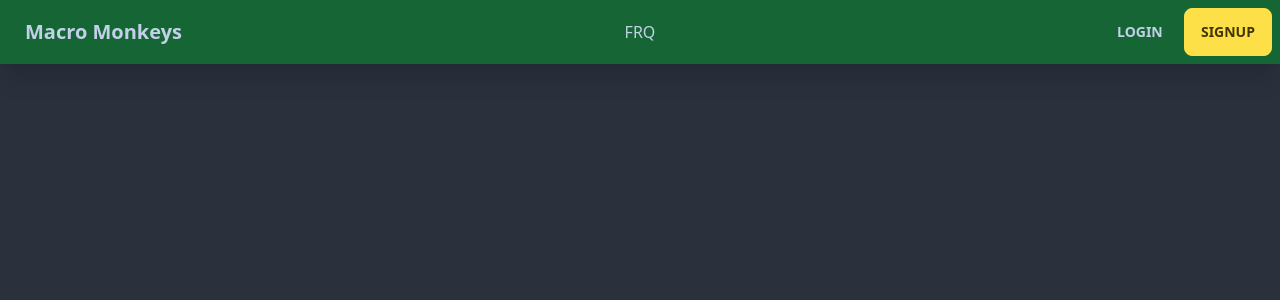
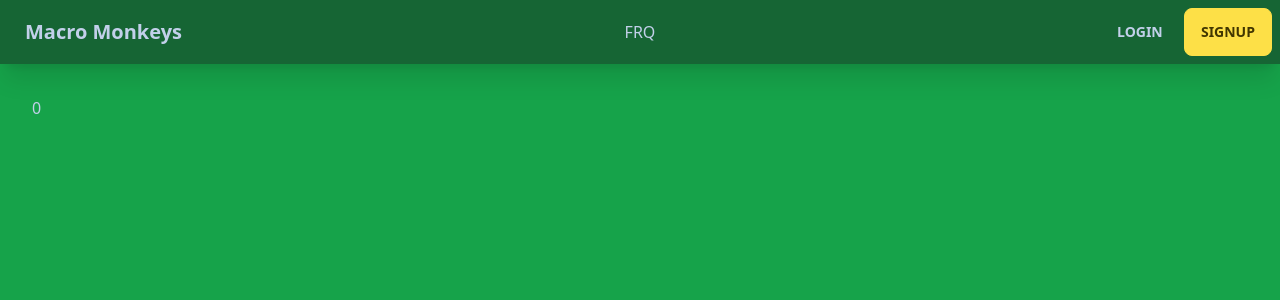
Before and after one commit to nicm2/macro-monkeys, a SvelteKit app: page /apscore in a window 1280 px wide. Shown: the top 300 px of the page. Built offline with nearby package versions, Linux system fonts and the light colour scheme; no server answers.

Commit message:
added div tag

```diff
--- a/src/routes/(default)/apscore/+page.svelte
+++ b/src/routes/(default)/apscore/+page.svelte
@@ -20,6 +20,9 @@
     }
 </script>
 
+<div class="flex flex-wrap w-screen h-full min-h-screen py-24 px-8 gap-10 bg-green-600">
+
 <p>
     {score}
 </p>
+</div>
```
